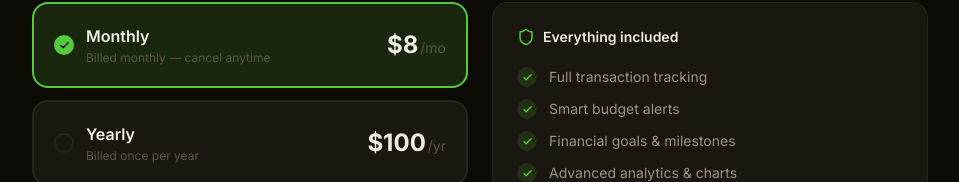
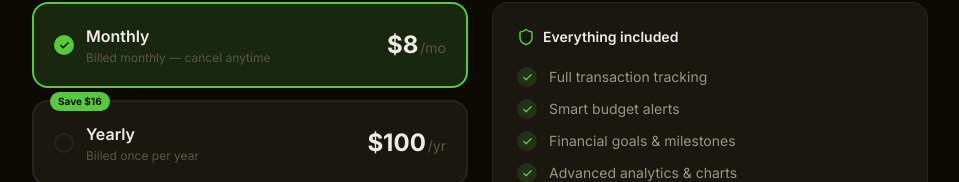
Before and after one commit to s4f1que3/vaultly-frontend, a Next.js app: page /subscribe in a window 1280 px wide. Shown: the part 227-409 px from the top of the page, without its empty margins (160-1119 px from the left). Built offline with nearby package versions, Linux system fonts and the light colour scheme; no server answers.

Commit message:
badge fix

```diff
--- a/app/(auth)/subscribe/page.tsx
+++ b/app/(auth)/subscribe/page.tsx
@@ -47,6 +47,7 @@ const PLANS = [
     name: 'Yearly',
     price: 100,
     period: '/yr',
+    badge: 'Save $16',
     description: 'Billed once per year',
   },
 ];
```
